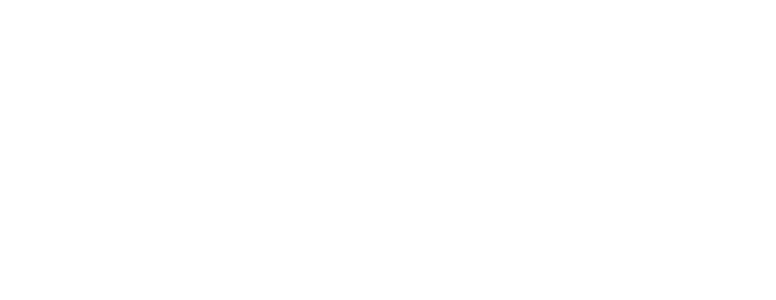
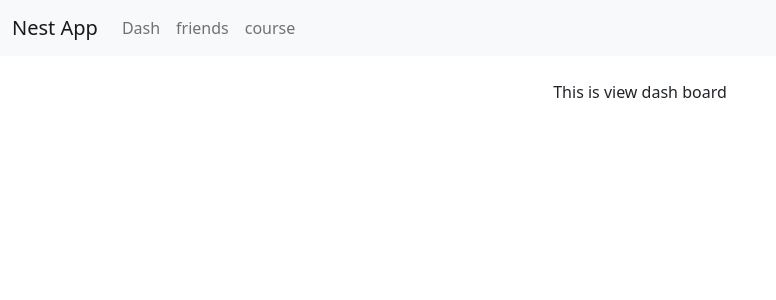
Before and after one commit to krishnanunnijp/Nest-angular-app, an Angular app: page /dash in a window 1280 px wide. Before the commit this address led to /. Shown: the top 300 px of the page, without its empty margins (0-776 px from the left). Built offline with nearby package versions, Linux system fonts and the light colour scheme.

Commit message:
view navbar  added

```diff
--- /dev/null
+++ b/src/app/employee-login/employee-login.component.html
@@ -0,0 +1 @@
+<p>employee-login works!</p>
--- a/src/app/view-courses/view-courses.component.html
+++ b/src/app/view-courses/view-courses.component.html
@@ -1,3 +1,4 @@
+<app-view-navbar></app-view-navbar>
 <div class="container">
     <div class="row g-3 mt-4">
         <div class="col col-12 col-sm-12 col-md-12 col-lg-12 col-xl-12 col-xxl-12">
--- /dev/null
+++ b/src/app/view-dashboard/view-dashboard.component.html
@@ -0,0 +1,2 @@
+<app-view-navbar></app-view-navbar>
+<p class="text-center mt-4">This is view dash board</p>
--- a/src/app/view-friends/view-friends.component.html
+++ b/src/app/view-friends/view-friends.component.html
@@ -1,3 +1,4 @@
+<app-view-navbar></app-view-navbar>
 <div class="container">
     <div class="row mt-4">
         <div class="col col-12 col-sm-12 col-md-12 col-lg-12 col-xl-12 col-xxl-12">
--- /dev/null
+++ b/src/app/view-navbar/view-navbar.component.html
@@ -0,0 +1,21 @@
+<nav class="navbar navbar-expand-lg bg-light">
+    <div class="container-fluid">
+      <a class="navbar-brand" href="/home">Nest App</a>
+      <button class="navbar-toggler" type="button" data-bs-toggle="collapse" data-bs-target="#navbarNav" aria-controls="navbarNav" aria-expanded="false" aria-label="Toggle navigation">
+        <span class="navbar-toggler-icon"></span>
+      </button>
+      <div class="collapse navbar-collapse" id="navbarNav">
+        <ul class="navbar-nav">
+          <li class="nav-item">
+            <a class="nav-link " aria-current="page" href="/dash">Dash</a>
+          </li>
+          <li class="nav-item">
+            <a class="nav-link" href="friends">friends</a>
+          </li>
+          <li class="nav-item">
+            <a class="nav-link" href="/course">course</a>
+          </li>
+        </ul>
+      </div>
+    </div>
+  </nav>
```
Also changed, not shown: src/app/app.module.ts (+12 -2 lines), src/app/employee-login/employee-login.component.ts (added, +10 -0 lines), src/app/view-dashboard/view-dashboard.component.ts (added, +10 -0 lines), src/app/view-navbar/view-navbar.component.ts (added, +10 -0 lines), src/app/employee-login/employee-login.component.css (added), src/app/view-dashboard/view-dashboard.component.css (added), src/app/view-navbar/view-navbar.component.css (added).
